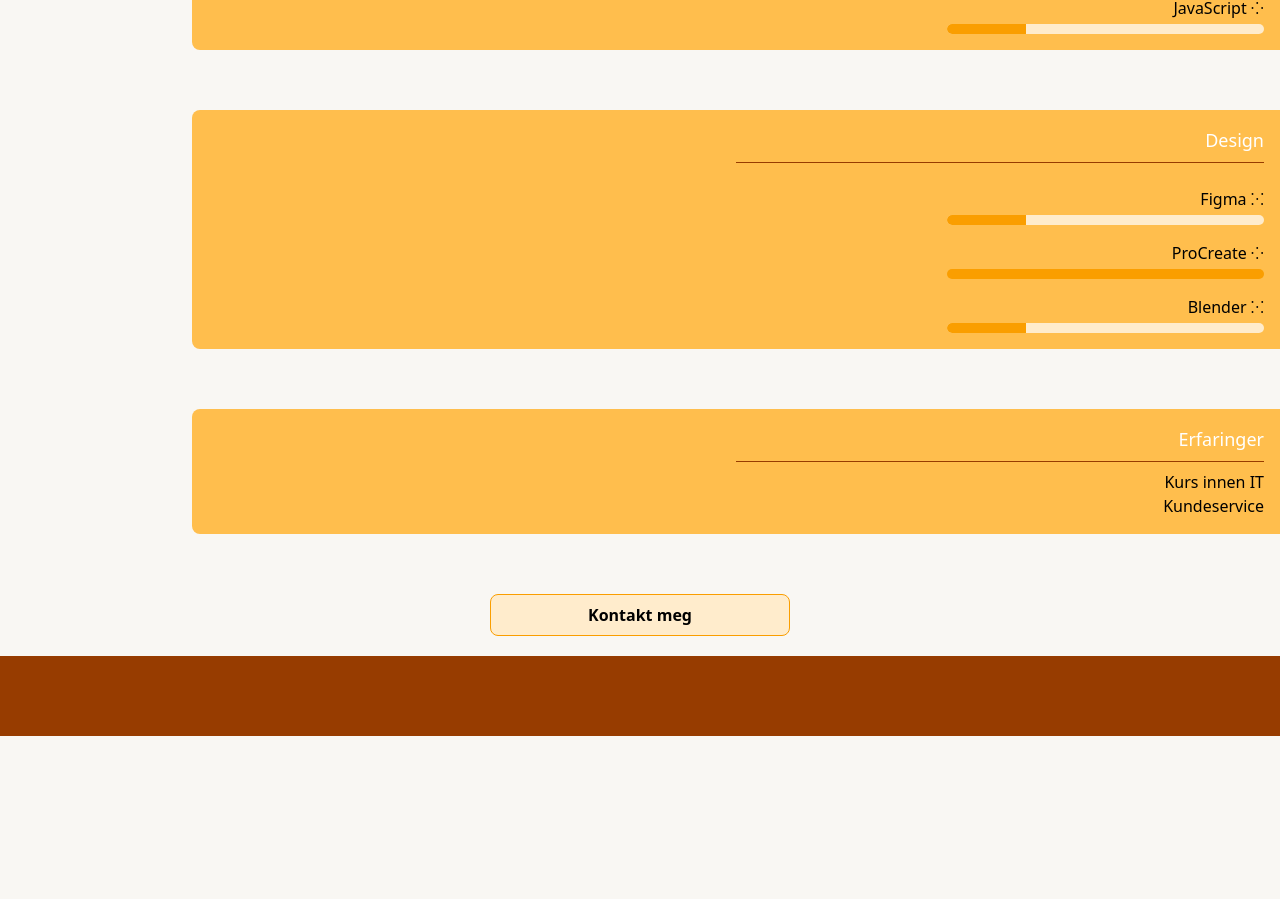
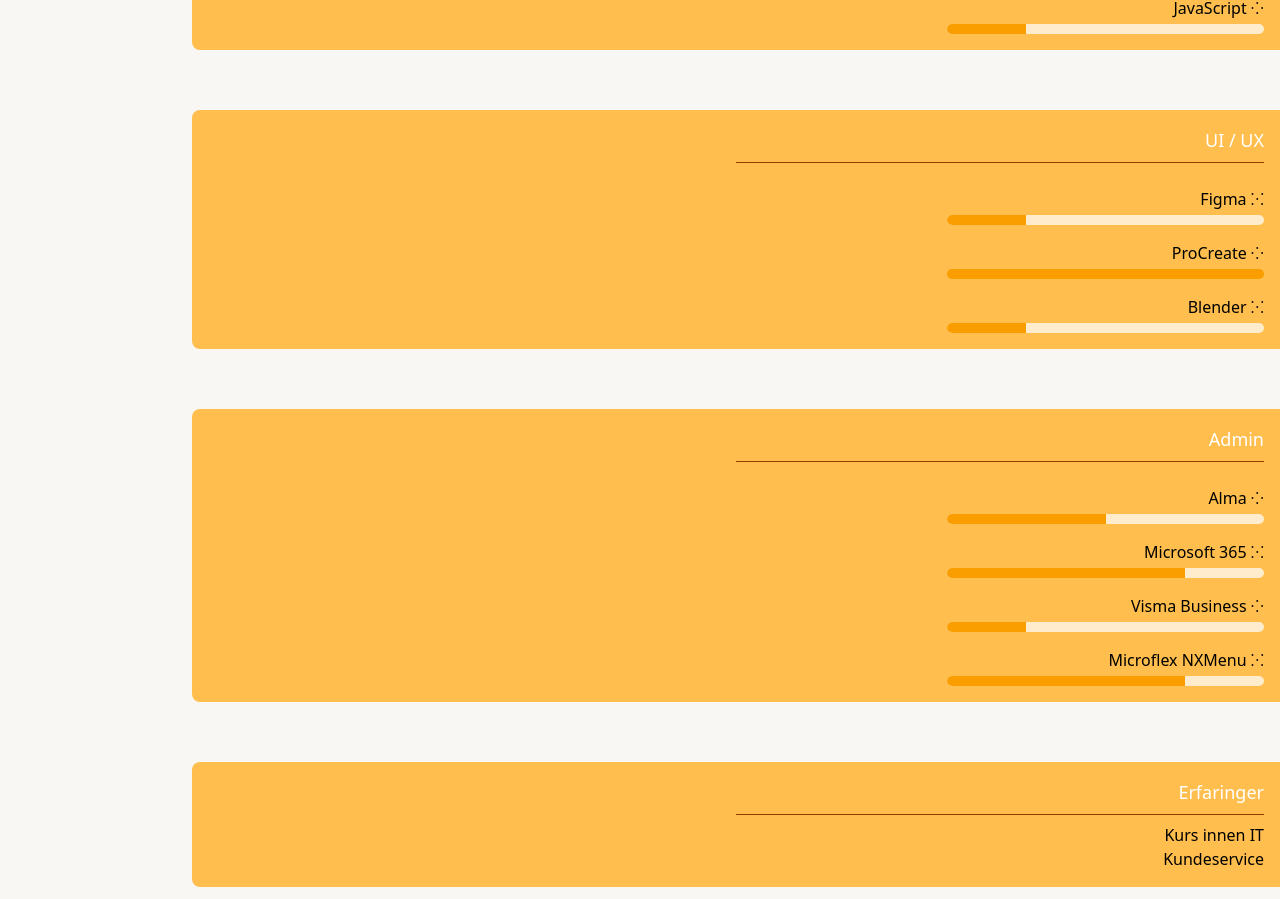
Before and after one commit to heikkuj/portfolio, a Next.js app: page / in a window 1280 px wide. Shown: the part 774-1673 px from the top of the page. Before the commit the page ends 1510 px from the top, so only its background shows below. Built offline with nearby package versions, Linux system fonts and the light colour scheme; a web font is replaced by a local one.

Commit message:
additional skills section added

```diff
--- a/app/page.tsx
+++ b/app/page.tsx
@@ -49,7 +49,7 @@
         </div>
 
         <div className="my-15">
-          <ContainerR title='Design'>
+          <ContainerR title='UI / UX'>
 
             <ul className="flex flex-col items-end">
               <li className="pt-4">Figma ⁙</li>
@@ -60,6 +60,28 @@
 
               <li className="pt-4">Blender ⁙</li>
               <ProgressBar level={'25%'} />
+
+            </ul>
+
+          </ContainerR>
+        </div>
+
+        <div className="my-15">
+          <ContainerR title='Admin'>
+
+            <ul className="flex flex-col items-end">
+
+              <li className="pt-4">Alma ⁘</li>
+              <ProgressBar level={'50%'} />
+
+              <li className="pt-4">Microsoft 365 ⁙</li>
+              <ProgressBar level={"75%"}/>
+
+              <li className="pt-4">Visma Business ⁘</li>
+              <ProgressBar level={'25%'} />
+
+              <li className="pt-4">Microflex NXMenu ⁙</li>
+              <ProgressBar level={"75%"}/>
 
             </ul>
 
```
